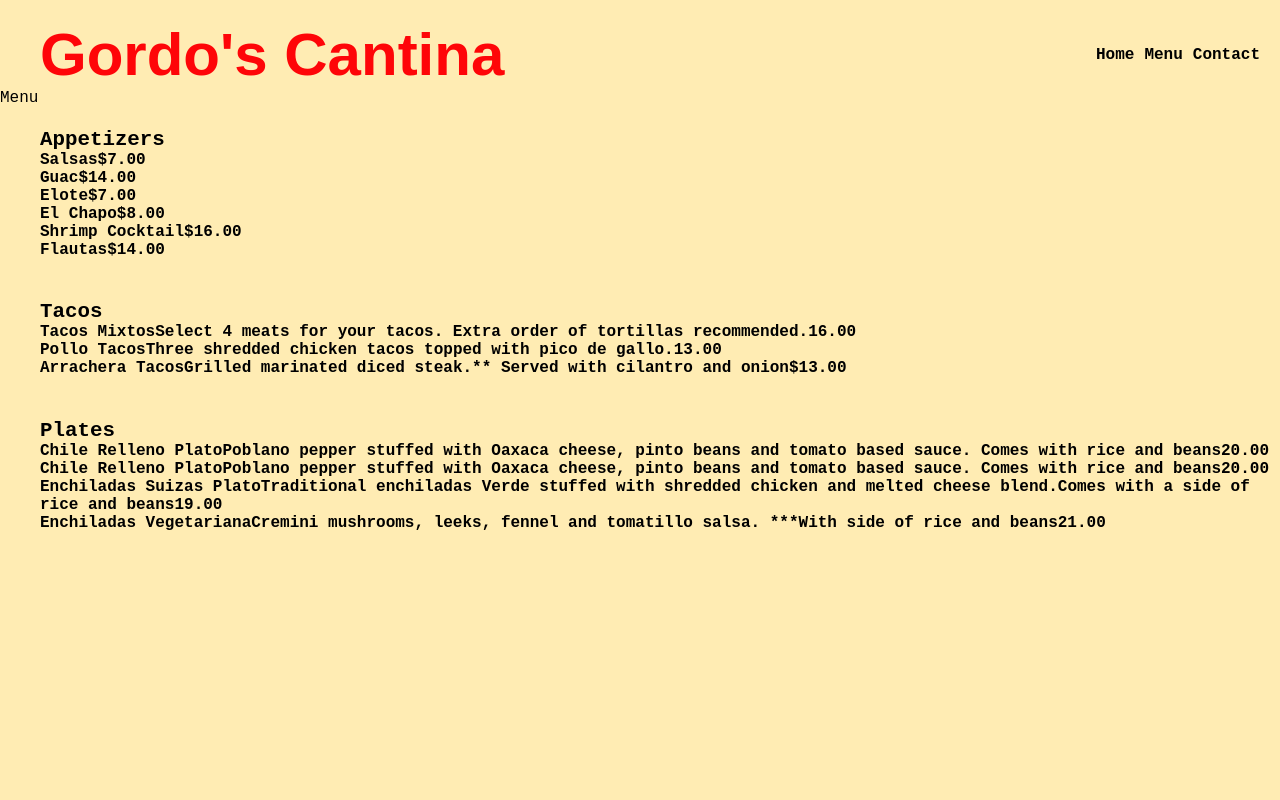
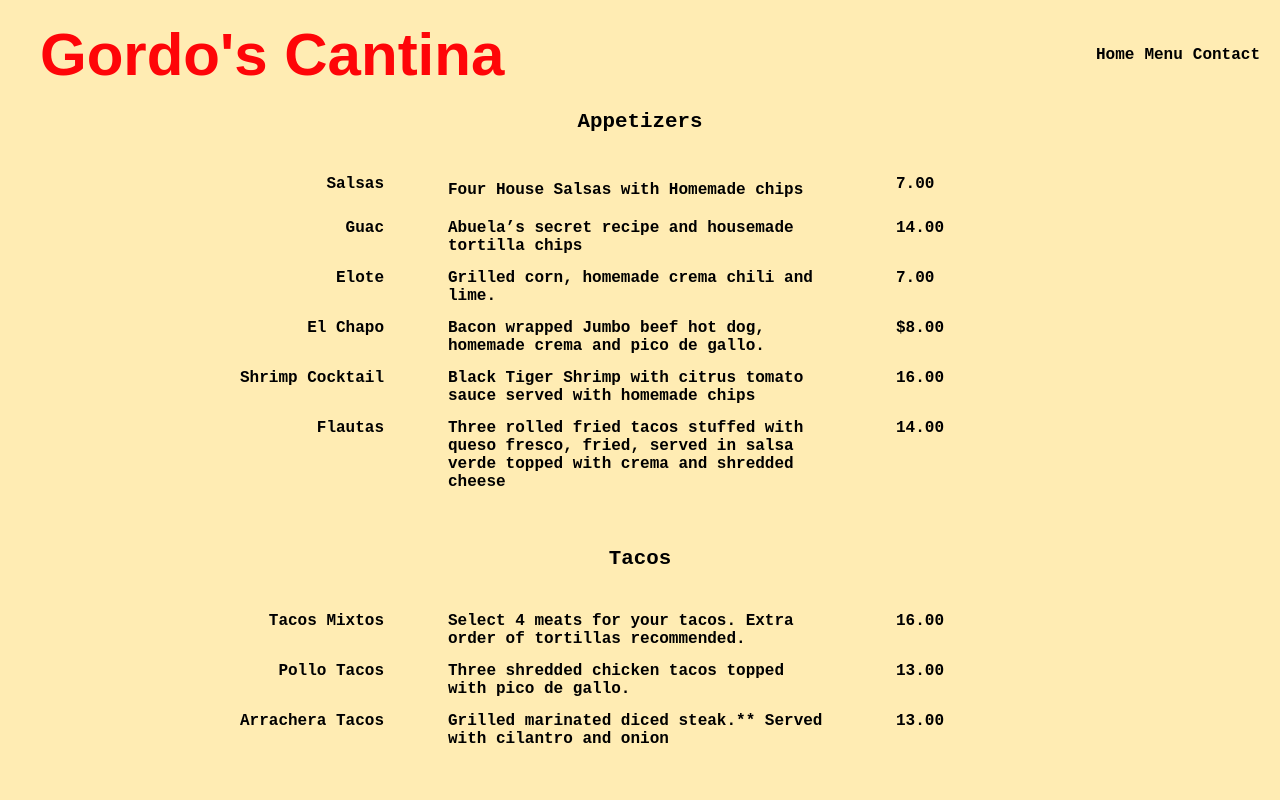
Before and after one commit to saskiabt/restaurant-website, a website built with webpack: page public/index.html in a window 1280 px wide. Both pictures are taken after a click on the element "Menu". Shown: the top 800 px of the page. Built offline with nearby package versions, Linux system fonts and the light colour scheme; a web font is replaced by a local one.

Commit message:
fixed formatting and functions for menu

```diff
--- a/src/index.js
+++ b/src/index.js
@@ -1,6 +1,6 @@
 import loadDom from './load-dom';
-import { loadMainPage, hideMainPage, showMainPage } from './populate-main';
-import { loadMenu, showMenu, hideMenu } from './populateMenu';
+import { loadMainPage, hideMainPage } from './populate-main';
+import { loadMenu, hideMenu } from './populateMenu';
 import './style.css';
 
 loadDom();
--- a/src/populate-main.js
+++ b/src/populate-main.js
@@ -16,7 +16,7 @@ const loadMainPage = () => {
     const about = createDivs(mainContent, 'about', '');
     // addImage(about, 'about-logo', null, Logo);
     const aboutInfoWrapper = createDivs(about, '', '');
-    createDivs(aboutInfoWrapper, 'welcome', "Gordo's of Bushwick");
+    createDivs(aboutInfoWrapper, 'welcome', "Gordo's of Bushwick", 'para-heading');
     createDivs(aboutInfoWrapper, 'blurb', 'Bringing Mexican food in its most original and simple form to New York. Mimicking the traditional food of Central Mexico.\nIndoor & Outdoor Dining. Open 7 days a week. No Reservations, just walk in!');
     const address = createElem('p', aboutInfoWrapper, '140 St Nicholas Ave, Brooklyn, New York 11237', 'address');
     address.addEventListener('click', () => {
--- a/src/populateMenu.js
+++ b/src/populateMenu.js
@@ -5,18 +5,18 @@ import { createDivs, addImage, createElem } from './createDOMElements';
 const loadMenu = () => {
     const content = document.querySelector('#content');
     const apps = [
-        { item: 'Salsas', price: '$7.00' },
-        { item: 'Guac', price: '$14.00' },
-        { item: 'Elote', price: '$7.00' },
-        { item: 'El Chapo', price: '$8.00' },
-        { item: 'Shrimp Cocktail', price: '$16.00' },
-        { item: 'Flautas', price: '$14.00' },
+        { item: 'Salsas', description: 'Four House Salsas with Homemade chips', price: '7.00' },
+        { item: 'Guac', description: 'Abuela’s secret recipe and housemade tortilla chips', price: '14.00' },
+        { item: 'Elote', description: 'Grilled corn, homemade crema chili and lime.', price: '7.00' },
+        { item: 'El Chapo', description: 'Bacon wrapped Jumbo beef hot dog, homemade crema and pico de gallo.', price: '$8.00' },
+        { item: 'Shrimp Cocktail', description: 'Black Tiger Shrimp with citrus tomato sauce served with homemade chips', price: '16.00' },
+        { item: 'Flautas', description: 'Three rolled fried tacos stuffed with queso fresco, fried, served in salsa verde topped with crema and shredded cheese', price: '14.00' },
     ];
 
     const tacos = [
         { item: 'Tacos Mixtos', description: 'Select 4 meats for your tacos. Extra order of tortillas recommended.', price: '16.00' },
         { item: 'Pollo Tacos', description: 'Three shredded chicken tacos topped with pico de gallo.', price: '13.00' },
-        { item: 'Arrachera Tacos', description: 'Grilled marinated diced steak.** Served with cilantro and onion', price: '$13.00' },
+        { item: 'Arrachera Tacos', description: 'Grilled marinated diced steak.** Served with cilantro and onion', price: '13.00' },
     ];
 
     const plates = [
@@ -25,16 +25,20 @@ const loadMenu = () => {
         { item: 'Enchiladas Suizas Plato', description: 'Traditional enchiladas Verde stuffed with shredded chicken and melted cheese blend.Comes with a side of rice and beans', price: '19.00' },
         { item: 'Enchiladas Vegetariana', description: 'Cremini mushrooms, leeks, fennel and tomatillo salsa. ***With side of rice and beans', price: '21.00' },
     ];
+    const menu = createDivs(content, 'menu-wrapper', '');
+    // createDivs(menu,'menu-title','Menu', 'para-heading');
 
-    const menu = createDivs(content, 'menu-wrapper', 'Menu');
-    const appetizers = createElem('ul', menu, 'Appetizers', 'list-header');
+    const mw = createDivs(menu, 'mw', '', 'menu-item-wrapper');
+    const appetizers = createElem('ul', mw, 'Appetizers', 'list-header');
     for (let i = 0; i < apps.length; i++) {
         const listItem = createElem('li', appetizers, '', 'list-item');
         createElem('span', listItem, apps[i].item, 'item');
+        createElem('span', listItem, apps[i].description, 'description');
         createElem('span', listItem, apps[i].price, 'price');
     }
 
-    const tacoWrapper = createElem('ul', menu, 'Tacos', 'list-header');
+    const tw = createDivs(menu, 'tw', '', 'menu-item-wrapper');
+    const tacoWrapper = createElem('ul', tw, 'Tacos', 'list-header');
     for (const taco of tacos) {
         const listItem = createElem('li', tacoWrapper, '', 'list-item');
         createElem('span', listItem, taco.item, 'item');
@@ -42,7 +46,9 @@ const loadMenu = () => {
         createElem('span', listItem, taco.price, 'price');
     }
 
-    const plateWrapper = createElem('ul', menu, 'Plates', 'list-header');
+    const pw = createDivs(menu, 'pw', '', 'menu-item-wrapper');
+
+    const plateWrapper = createElem('ul', pw, 'Plates', 'list-header');
     for (const plate of plates) {
         const listItem = createElem('li', plateWrapper, '', 'list-item');
         createElem('span', listItem, plate.item, 'item');
@@ -55,8 +61,4 @@ const hideMenu = () => {
     document.querySelector('#menu-wrapper').remove();
 };
 
-// const showMenu = () => {
-//     document.querySelector('#menu-wrapper').style.display = 'flex';
-// };
-
 export { loadMenu, hideMenu };
--- a/src/style.scss
+++ b/src/style.scss
@@ -5,6 +5,8 @@
  $header-font: letter-gothic-std,monospace;
  $light-blue: #6feada61;
  $green:#bcc051ba;
+ $dark-green-item-color: #495346;
+ $ul-color: #a6034d;
 
 
  body {
@@ -25,6 +27,8 @@
      font: {
          weight: 600;
      }
+
+     cursor:pointer;
  }
 
  #header {
@@ -159,19 +163,67 @@ p {
     cursor: pointer;
 }
 
+#menu-wrapper {
+    display: flex;
+    flex-direction: column;
+    align-items: center;
+}
+
+.menu-item-wrapper {
+    display: flex;
+    justify-content: center;
+    flex-direction: column;
+    align-items: center;
+}
+
 ul {
     font-family: $header-font;
     font-weight: 600;
     font-size: 1.3rem;
+    display: flex;
+    flex-direction: column;
+    align-items: center;
+    padding-inline-start: 8vmin;
+    padding-inline-end: 8vmin;
+    color: $ul-color
 
     li {
         font-size: 1rem;
         list-style-type: none;
+        display: grid;
+        grid-template-columns: 1fr 30vmax 1fr;
+        grid-auto-rows: minmax(30px, auto);
+        flex-direction: row;
+        gap: 5vmax;
+        padding-bottom: 1.1vmax;
+        color: black;
 
+        .item {
+            margin-right: auto;
+            width: 100%;
+            justify-self: flex-start;
+            text-align: end;
+            font-weight: 700;
+        }
+
+        .price {
+            margin-left: auto;
+            width: 100%;
+        }
+
+       .description {
+            margin: auto;
+            align-self: flex-start;
+            width: 100%;
+
+        }
+    }
+
+    > li:nth-child(1){
+        padding-top: 3.3vmax;
     }
 }
 
-#menu-wrapper {
-    display: flex;
-    flex-direction: column;
+#menu-title {
+    font-size: 1.5rem;
 }
```
Also changed, not shown: src/style.css, 1 other file.
